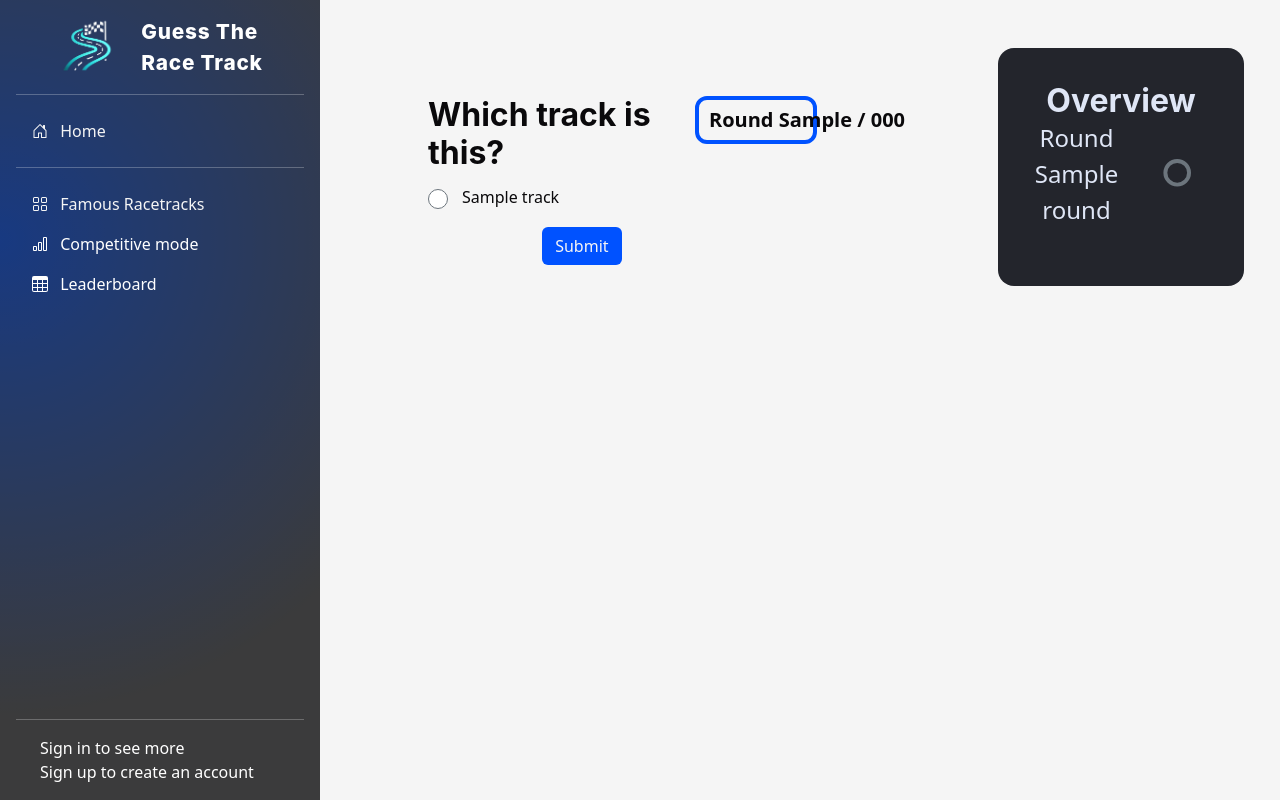
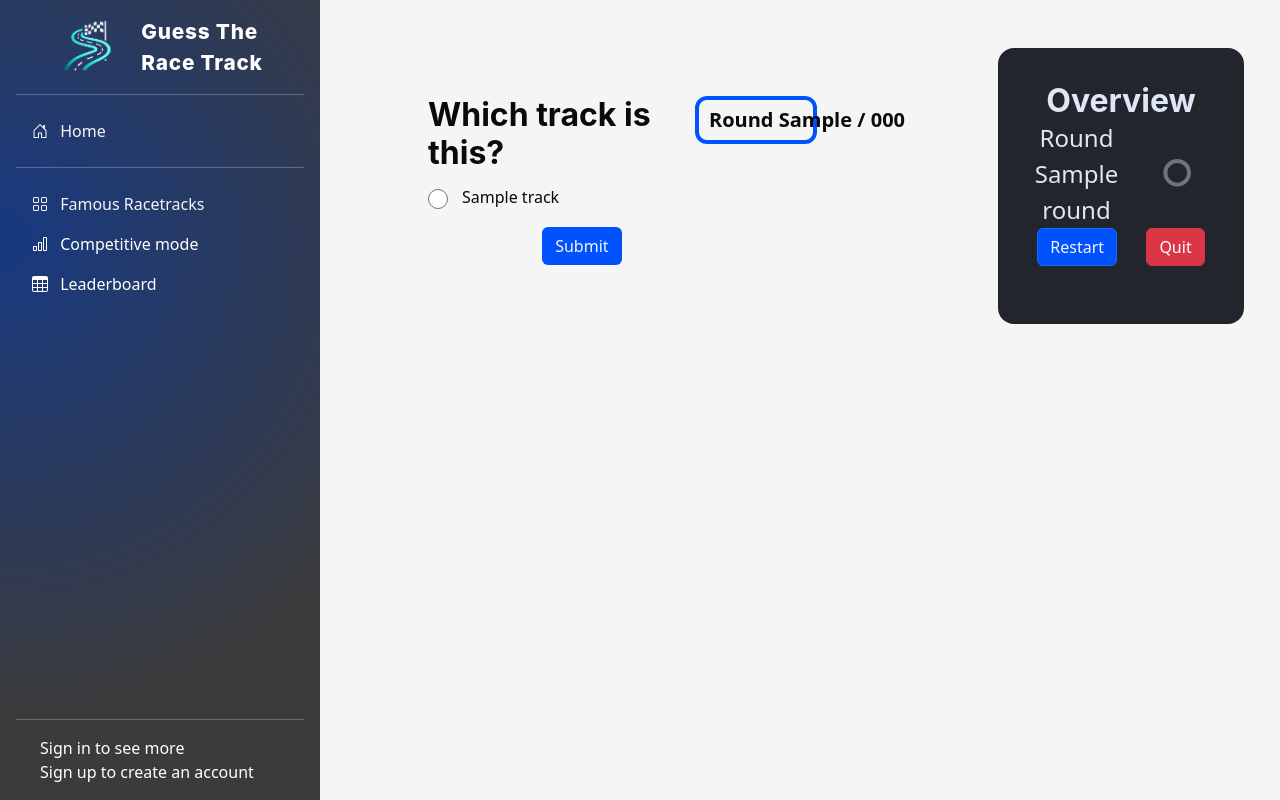
Before and after one commit to WilliamHoltsdalen/guesstheracetrack, a Django app: template guesstheracetrack/templates/games/famous_tracks.html in a window 1280 px wide. Run offline with Django 4.2, Linux system fonts and the light colour scheme; the template is opened without the code that fills it: most values are stand-ins (such as "Sample title", 1, 10 or a date in 2020); some libraries are stand-ins or nearby versions.

Commit message:
Add restart and quit buttons to famous_tracks template

```diff
--- a/guesstheracetrack/templates/games/famous_tracks.html
+++ b/guesstheracetrack/templates/games/famous_tracks.html
@@ -80,6 +80,15 @@
                 </div>
               </div>
             {% endfor %}
+            <div class="row session-controls d-flex justify-content-evenly ">
+              <div class="col-auto">
+                <a href="{% url 'games:restart_session' %}"
+                   class="btn btn-primary btn-submit">Restart</a>
+              </div>
+              <div class="col-auto">
+                <a href="{% url 'games:quit_session' %}" class="btn btn-danger">Quit</a>
+              </div>
+            </div>
           </div>
         </div>
       </div>
```
